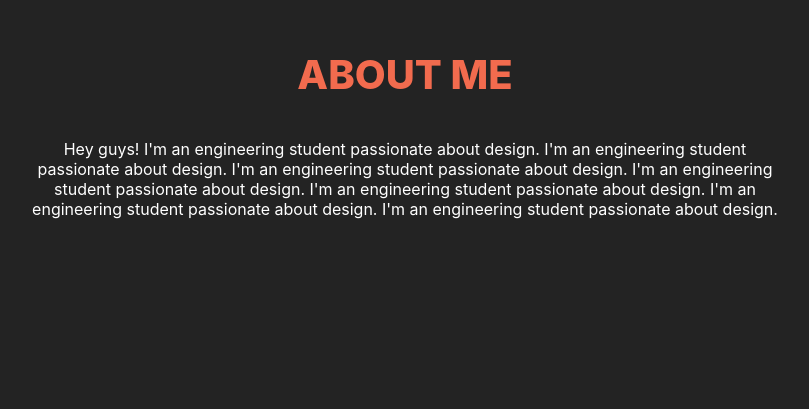
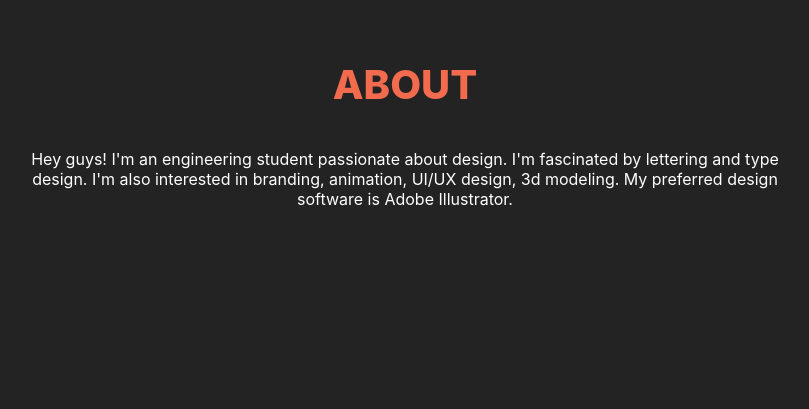
Before and after one commit to aadilkhalifa/design-portfolio, a React (Create React App) app: page / in a window 1280 px wide. Shown: the part 911-1320 px from the top of the page, without its empty margins (235-1044 px from the left). Built offline with nearby package versions, Linux system fonts and the light colour scheme.

Commit message:
added about and contact sections

```diff
--- a/package.json
+++ b/package.json
@@ -9,6 +9,7 @@
     "@testing-library/user-event": "^12.8.3",
     "react": "^17.0.2",
     "react-dom": "^17.0.2",
+    "react-icons": "^4.3.1",
     "react-scripts": "4.0.3",
     "web-vitals": "^1.1.2"
   },
--- a/src/components/About.js
+++ b/src/components/About.js
@@ -5,17 +5,14 @@ function About() {
         <div className="SectionDiv" id="about">
             <div >
                 <h1 className="subheading">
-                    ABOUT ME
+                    ABOUT
                 </h1>
                 <p className="desc">
-                    Hey guys!
-                    I'm an engineering student passionate about design.
-                    I'm an engineering student passionate about design.
-                    I'm an engineering student passionate about design.
-                    I'm an engineering student passionate about design.
-                    I'm an engineering student passionate about design.
-                    I'm an engineering student passionate about design.
-                    I'm an engineering student passionate about design.
+                Hey guys!
+                I'm an engineering student passionate about design.
+                I'm fascinated by lettering and type design.
+                I'm also interested in branding, animation, UI/UX design, 3d modeling.
+                My preferred design software is Adobe Illustrator.
                 </p>
             </div>
         </div>
--- a/src/components/Contact.js
+++ b/src/components/Contact.js
@@ -1,21 +1,27 @@
+import { FaGithub } from "react-icons/fa"
+import { FaBehanceSquare } from "react-icons/fa"
+import { FaInstagramSquare } from "react-icons/fa"
+import { FaLinkedin } from "react-icons/fa"
 
 function Contact() {
     return (
-        <div className="SectionDiv" id="contact">
-            <div >
+        <div id="contact">
+            <div className="SectionDiv" >
                 <h1 className="subheading">
                     CONTACT ME
                 </h1>
-                <p className="desc">
-                    Hey guys!
-                    I'm an engineering student passionate about design.
-                    I'm an engineering student passionate about design.
-                    I'm an engineering student passionate about design.
-                    I'm an engineering student passionate about design.
-                    I'm an engineering student passionate about design.
-                    I'm an engineering student passionate about design.
-                    I'm an engineering student passionate about design.
-                </p>
+                <div className="ContactInnerDiv">
+                <a href="https://www.instagram.com/dildesigns/" style={{ color: "white" }} target="_blank">
+                <FaInstagramSquare size={30} />
+                </a>
+                <a href="https://www.behance.net/aadilkhalifa" style={{ color: "white" }} target="_blank">
+                <FaBehanceSquare size={30} />
+                </a>
+                <a href="https://www.linkedin.com/in/aadil-khalifa-7361031b6" style={{ color: "white" }} target="_blank">
+                <FaLinkedin size={30} />
+                </a>
+
+                </div>
             </div>
         </div>
     )
--- a/src/components/Grid.js
+++ b/src/components/Grid.js
@@ -30,9 +30,6 @@ import image27 from '../images/27.png'
 import image28 from '../images/28.png'
 import image29 from '../images/29.png'
 import image30 from '../images/30.png'
-
-const imageHeight = Math.round(window.innerWidth * 1 / 3)-6;
-const imageWidth = imageHeight;
 
 function Grid() {
     const { height, width } = useWindowDimensions();
--- a/src/index.css
+++ b/src/index.css
@@ -93,7 +93,9 @@ body::-webkit-scrollbar {
   /* background-color: lightblue; */
   display: flex;
   align-items: center;
+  flex-direction: column;
   scroll-snap-align: start;
+  justify-content: center;
 }
 .PortfolioDiv {
   padding-top: 50px;
@@ -102,3 +104,8 @@ body::-webkit-scrollbar {
 .App {
   scroll-snap-type: y mandatory;
 }
+
+.ContactInnerDiv a {
+  /* background-color: blueviolet; */
+  margin: 0 10px;
+}
```
Also changed, not shown: 1 other file (tests, documents, lock files or other folders).
